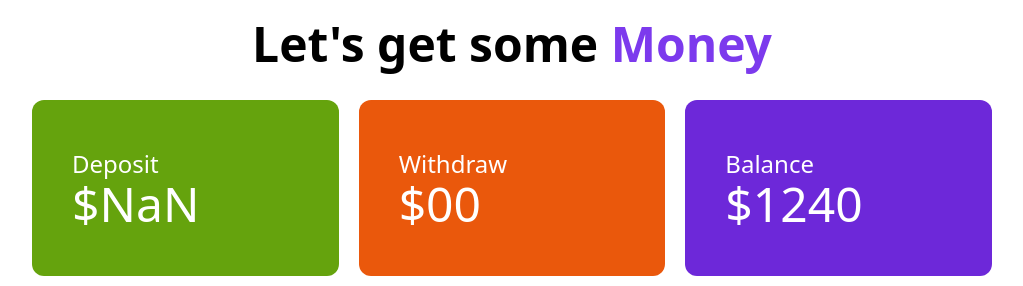
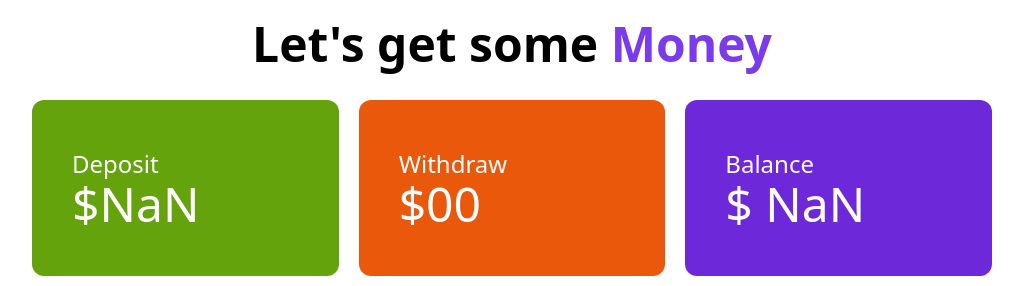
Before and after one commit to MdMehdiHasan9819/baper-hotel, a plain HTML site: page baper-hotel/bank.html in a window 1280 px wide. Both pictures are taken after a click on the button "Deposit". Shown: the top 286 px of the page, without its empty margins (128-1151 px from the left). Drawn offline with nearby package versions, Linux system fonts and the light colour scheme.

Commit message:
added bank deposit section

```diff
--- a/baper-hotel/bank.html
+++ b/baper-hotel/bank.html
@@ -24,7 +24,7 @@
             </div>
             <div class="bg-violet-700 py-12 px-10 rounded-xl">
                 <h2 class="text-2xl">Balance</h2>
-                <h4 class="text-5xl">$1240</h4>
+                <h4 class="text-5xl">$ <span id="Balance-event">1240</span> </h4>
             </div>
         </section>
 
--- a/baper-hotel/js/bank.js
+++ b/baper-hotel/js/bank.js
@@ -12,7 +12,14 @@ document.getElementById('deposit-button').addEventListener('click' , function(){
 
     depositTotalElement.innerText = currentDepositTotal;
 
+        // step number 5
+        const balanceTotalElement = document.getElementById('Balance-event');
+        const previousBalanceTotalString = balanceTotalElement.innerText;
+        const previousBalanceTotal = parseFloat(previousBalanceTotalString);
 
+        // step number 6
+        const currentBalanceTotal = previousBalanceTotal + newDepositAmount;
+        balanceTotalElement.innerText= currentBalanceTotal;
     // step number 7
     depositEvent.value = '';
 })
```
Also changed, not shown: baper-hotel/js/withdraw.js (added).
